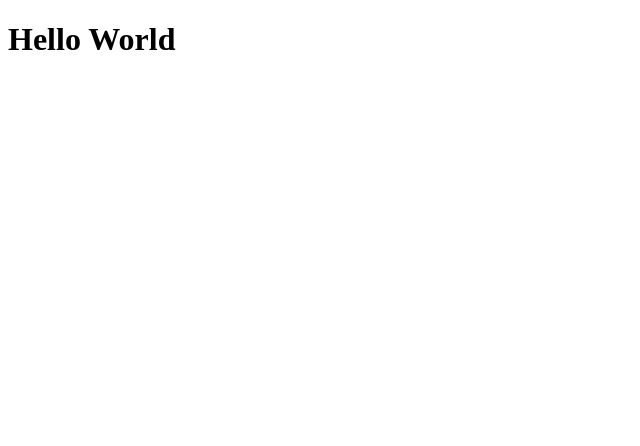
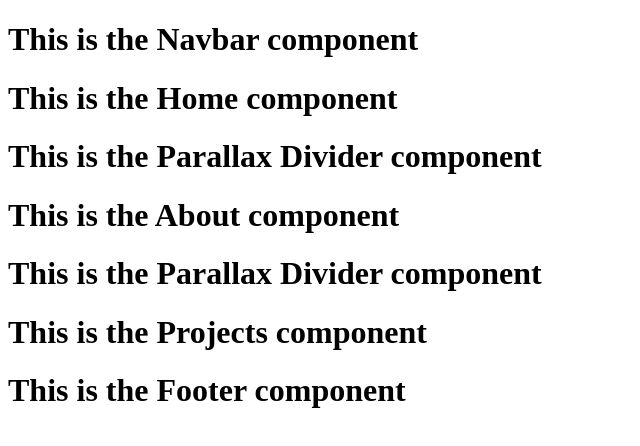
Before and after one commit to tams2429/portfolio_v2_main, a React (Create React App) app in the folder frontend/: page / in a window 1280 px wide. Shown: the top 446 px of the page, without its empty margins (0-640 px from the left). Built offline with nearby package versions, Linux system fonts and the light colour scheme.

Commit message:
Tested that every planned components have been connected properly

```diff
--- a/frontend/src/App.js
+++ b/frontend/src/App.js
@@ -1,8 +1,24 @@
 import React from 'react'
+
+import Navbar from './sections/Navbar'
+import Home from './sections/Home'
+import ParallaxDivider from './sections/ParallaxDivider'
+import About from './sections/About'
+import Projects from './sections/Projects'
+import Footer from './sections/Footer'
 
 const App = () => {
   return (
-    <h1>Hello World</h1>
+    <div className="mainContainer">
+      <Navbar />
+      <Home />
+      <ParallaxDivider />
+      <About />
+      <ParallaxDivider />
+      <Projects />
+      <Footer />
+    </div>
+
   )
 }
 
```
